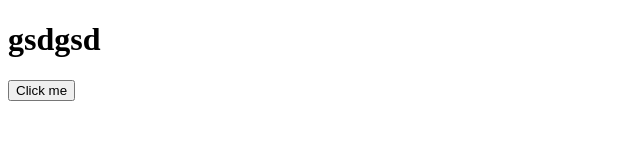
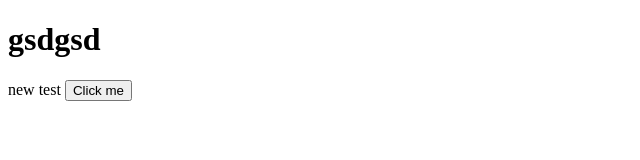
Before and after one commit to matanbare/test-download, a plain HTML site: page index.html in a window 1280 px wide. Shown: the whole page, without its empty margins (0-640 px from the left). Drawn offline with Linux system fonts and the light colour scheme.

Commit message:
Update index.html

```diff
--- a/index.html
+++ b/index.html
@@ -8,6 +8,7 @@
 <body>
 
 <h1 id="header">gsdgsd</h1>
+<span>new test</span>
 <button onclick="onClickMe()" id="myButton">Click me</button>
 
 
```
